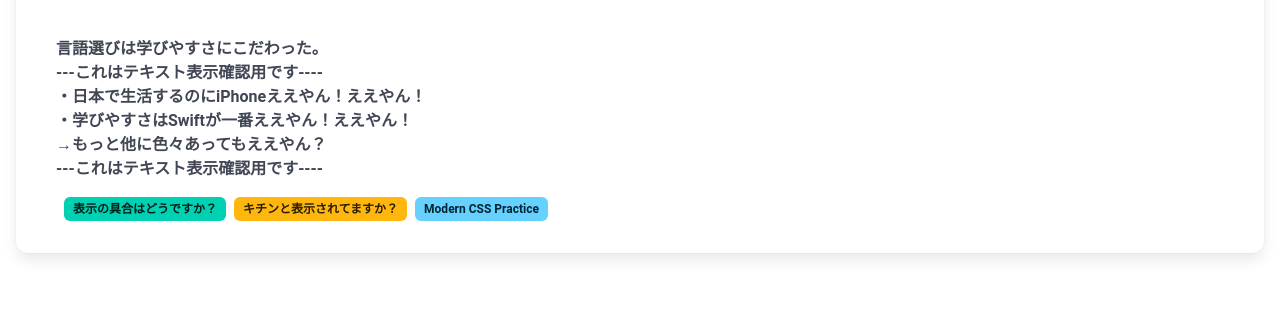
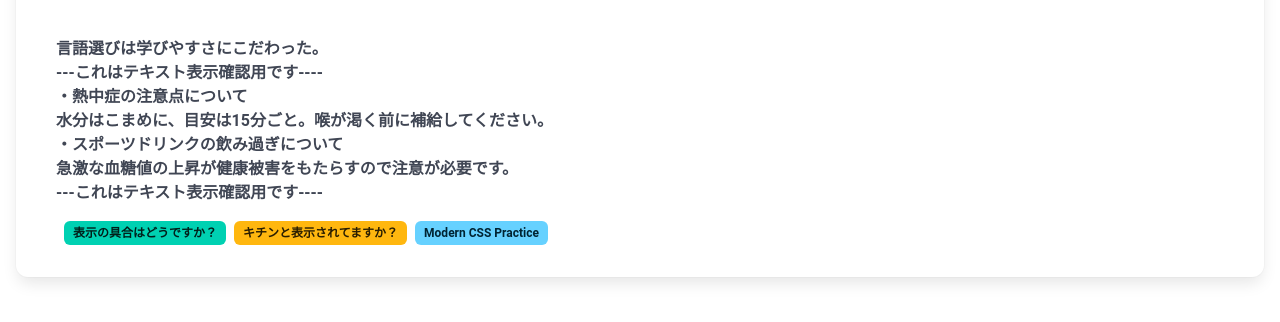
Before and after one commit to gadgeski/Modern-CSS_Practice, a plain HTML site: page index.html in a window 1280 px wide. Shown: the part 84-406 px from the top of the page. Drawn offline with nearby package versions, Linux system fonts and the light colour scheme.

Commit message:
Add Readme.md

```diff
--- a/index.html
+++ b/index.html
@@ -7,7 +7,7 @@
       rel="stylesheet"
       href="https://cdn.jsdelivr.net/npm/bulma@1.0.2/css/bulma.min.css"
     />
-    <link rel="stylesheet" href="./style.css" />
+    <link rel="stylesheet" href="style.css" />
   </head>
   <body class="m-4">
     <div class="card">
@@ -18,9 +18,10 @@
         <p class="m-2">
           <span class="is-size-6">言語選びは学びやすさにこだわった。</span>
           <br />---これはテキスト表示確認用です----
-          <br />・日本で生活するのにiPhoneええやん！ええやん！
-          <br />・学びやすさはSwiftが一番ええやん！ええやん！
-          <br />→もっと他に色々あってもええやん？
+          <br />・熱中症の注意点について
+          <br />水分はこまめに、目安は15分ごと。喉が渇く前に補給してください。
+          <br />・スポーツドリンクの飲み過ぎについて
+          <br />急激な血糖値の上昇が健康被害をもたらすので注意が必要です。
           <br />---これはテキスト表示確認用です----
         </p>
         <ul class="tags m-4">
```
Also changed, not shown: 1 other file.
